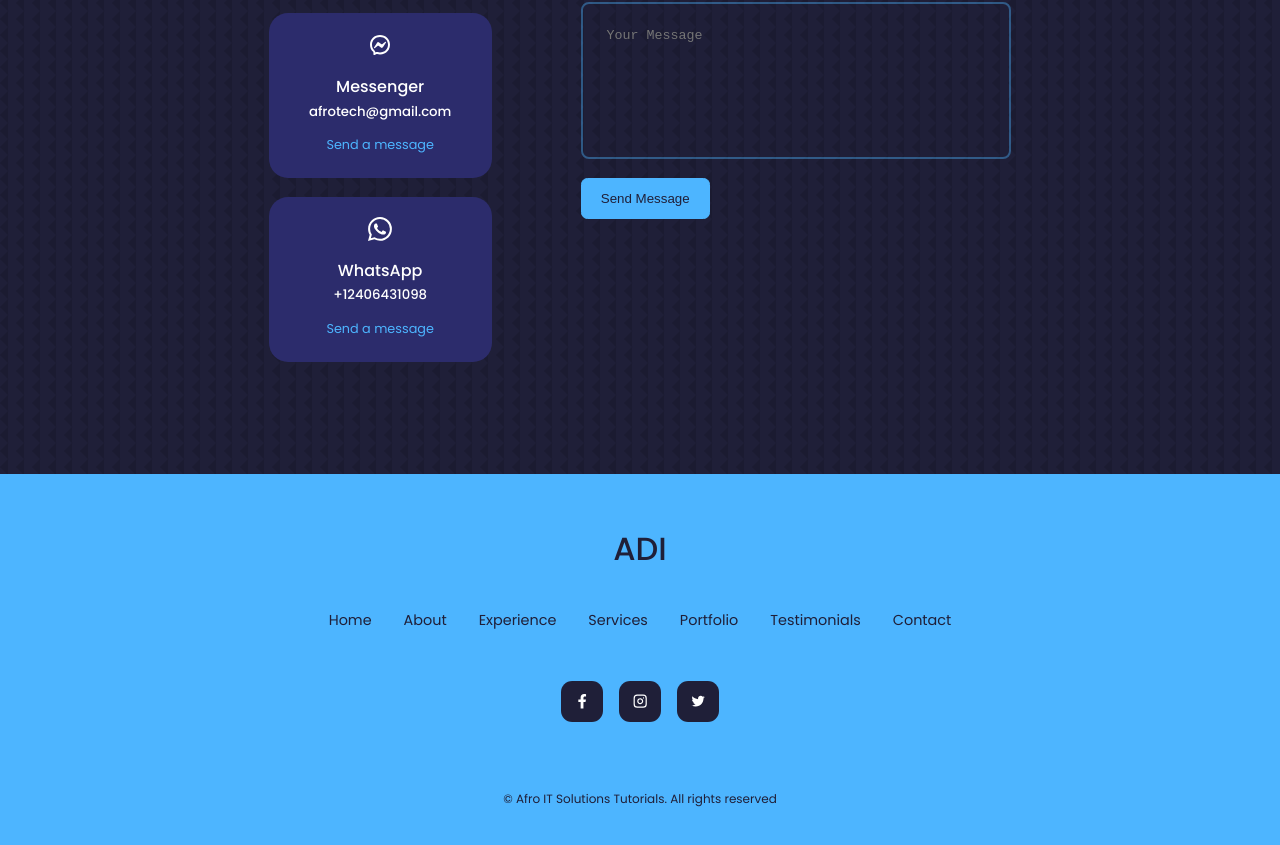
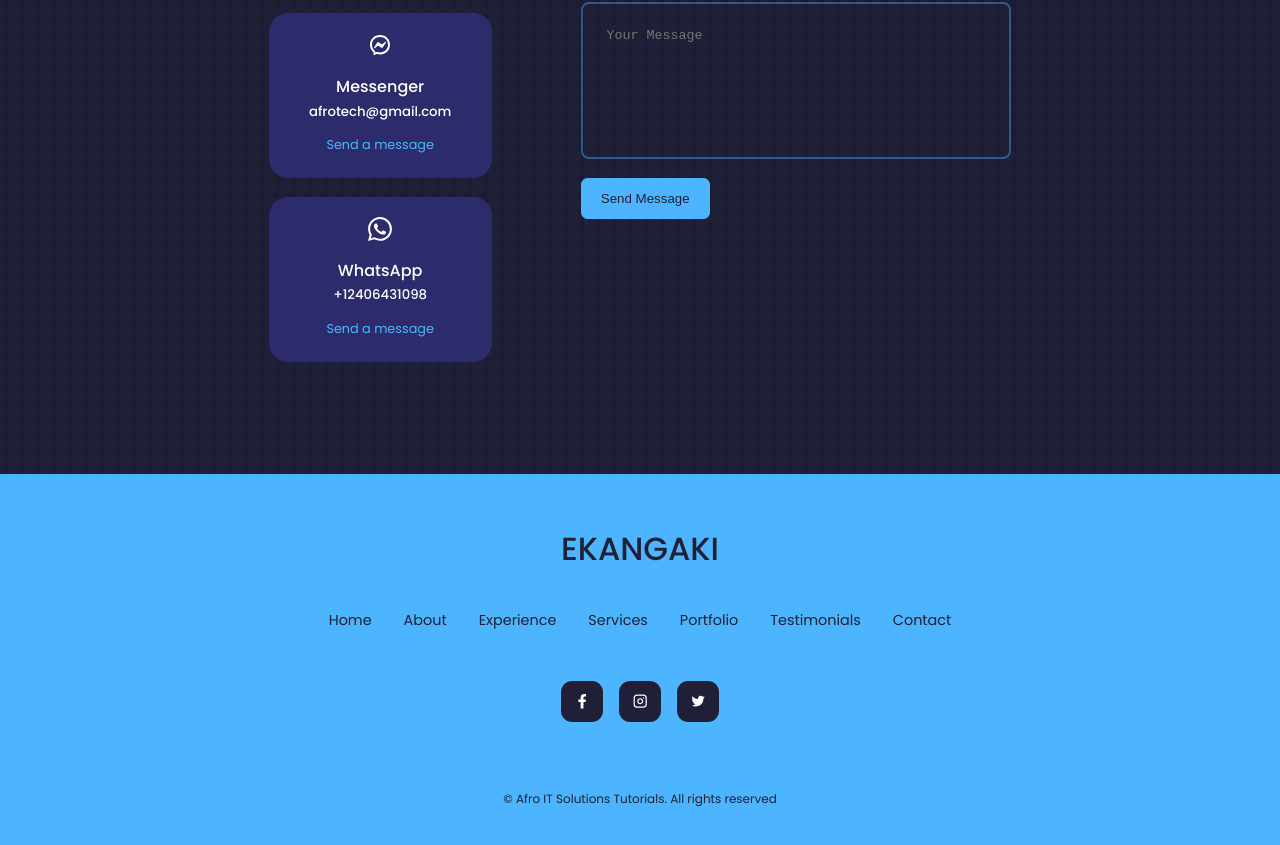
Before and after one commit to nkwentic/my-portfolio, a React (Create React App) app: page / in a window 1280 px wide. Shown: the part 5029-5874 px from the top of the page. Built offline with nearby package versions, Linux system fonts and the light colour scheme.

Commit message:
Update Footer.jsx

```diff
--- a/src/components/footer/Footer.jsx
+++ b/src/components/footer/Footer.jsx
@@ -7,7 +7,7 @@ import {IoLogoTwitter} from 'react-icons/io'
 const Footer = () => {
   return (
     <footer>
-      <a href="/#" className='footer__logo'>ADI</a>
+      <a href="/#" className='footer__logo'>EKANGAKI</a>
 
       <ul className="permalinks">
         <li><a href="#main">Home</a></li>
```
